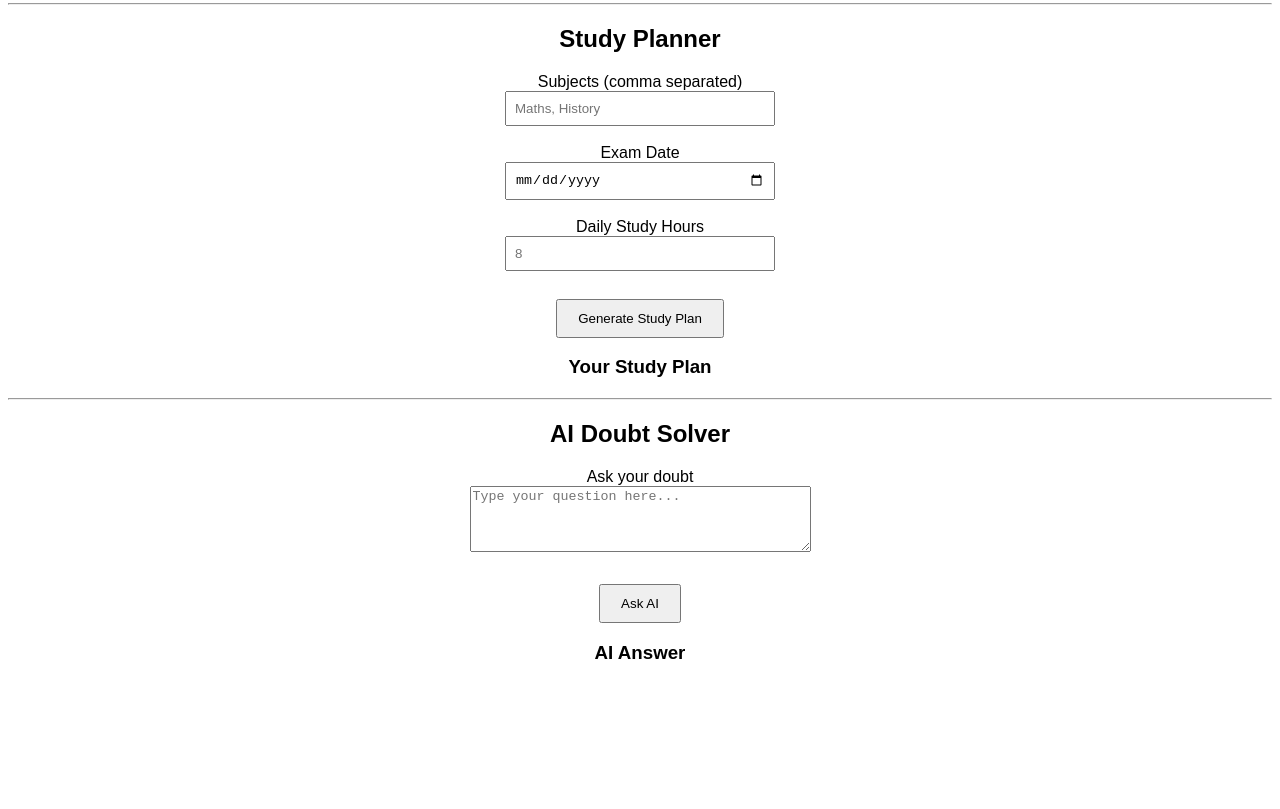
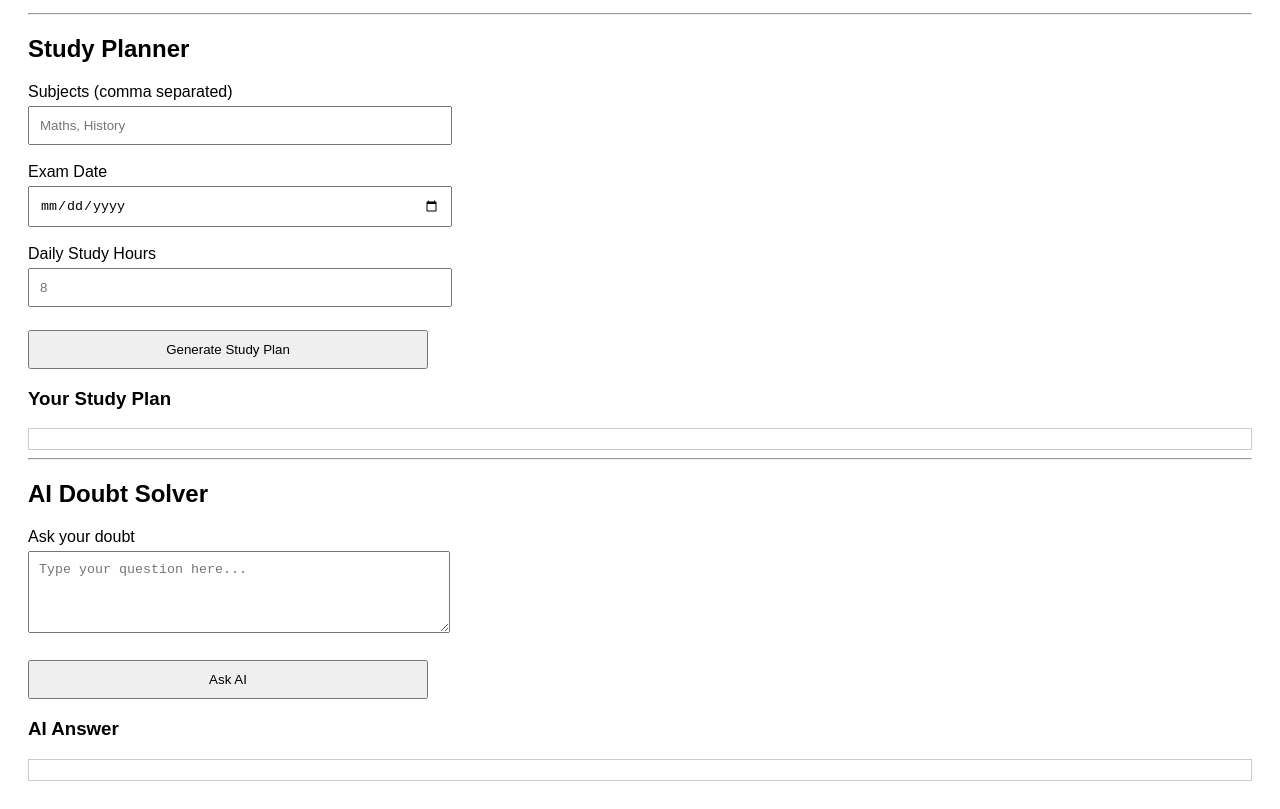
Before and after one commit to mdwasiullah011-hub/studygenie-ai-study-planner, a plain HTML site: page index.html in a window 1280 px wide. Shown: the part 129-938 px from the top of the page. Before the commit the page ends 812 px from the top, so only its background shows below. Drawn offline with Linux system fonts and the light colour scheme.

Commit message:
Update style.css

```diff
--- a/style.css
+++ b/style.css
@@ -1,21 +1,23 @@
 body {
     font-family: Arial, sans-serif;
-    text-align: center;
-    margin-top: 40px;
+    padding: 20px;
+    background-color: #ffffff;
+    color: #000000;
 }
 
-input {
-    padding: 8px;
-    width: 250px;
+input, textarea, button {
+    padding: 10px;
+    margin-top: 5px;
+    width: 100%;
+    max-width: 400px;
 }
 
 button {
-    padding: 10px 20px;
-    margin-top: 10px;
     cursor: pointer;
 }
 
-#planOutput {
-    margin-top: 20px;
-    font-weight: bold;
+#planOutput, #doubtOutput {
+    margin-top: 10px;
+    padding: 10px;
+    border: 1px solid #ccc;
 }
```
